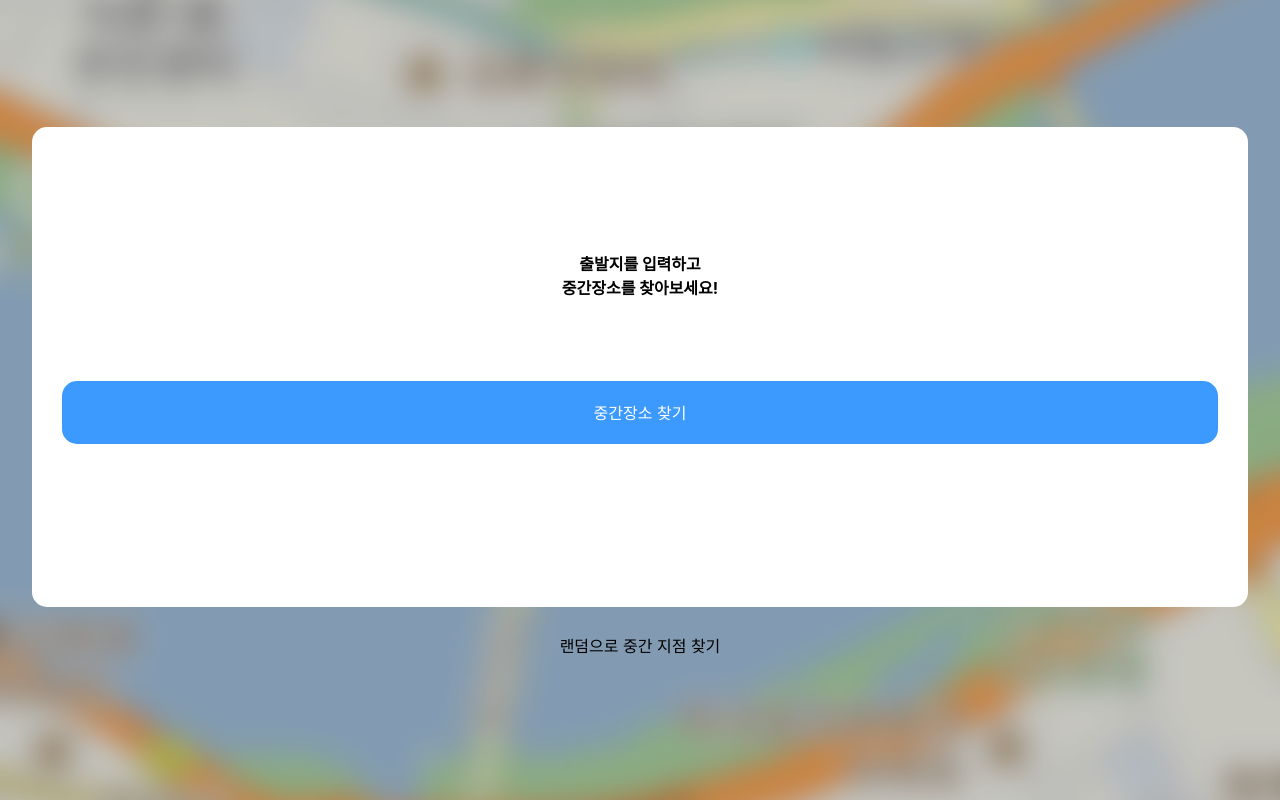
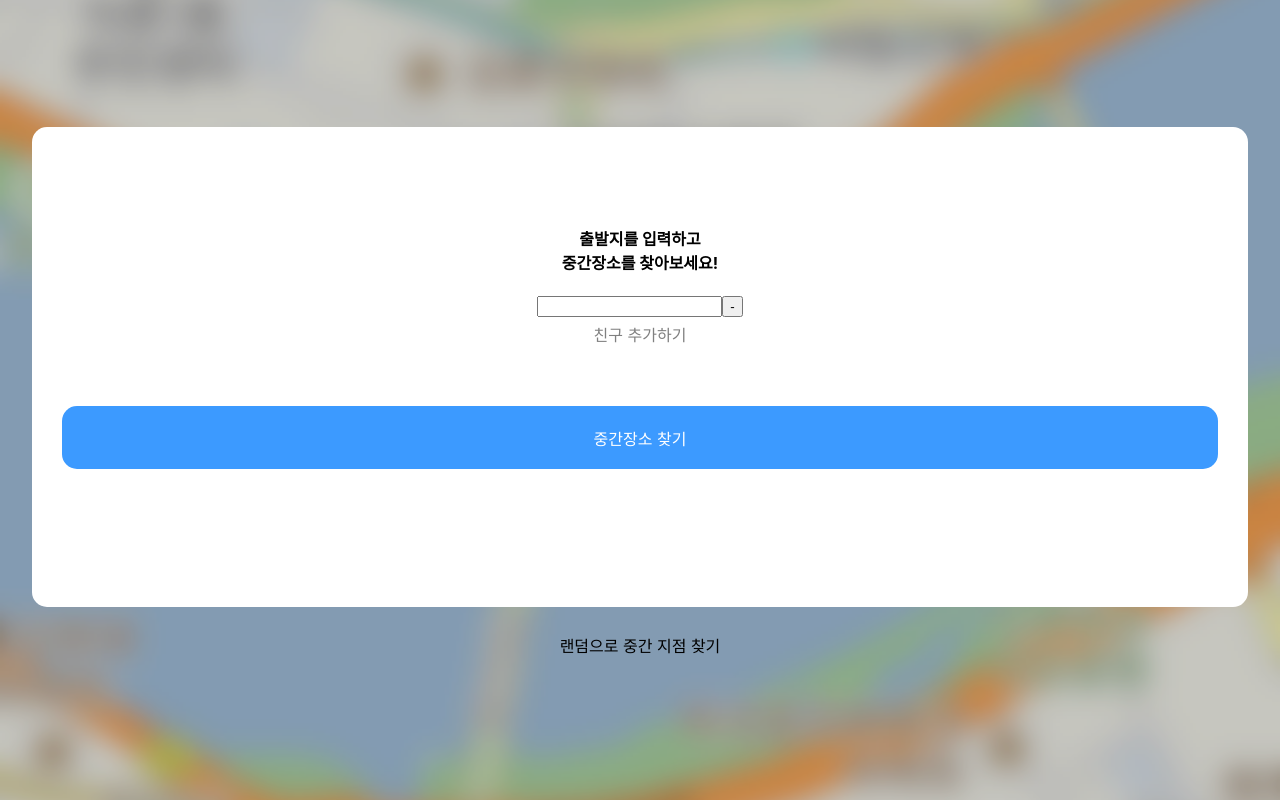
Before and after one commit to Team-Discipline/WeMeet_FrontEnd, a React (Create React App) app: page / in a window 1280 px wide. Built offline with nearby package versions, Linux system fonts and the light colour scheme.

Commit message:
PlusFriend

```diff
--- a/src/App.tsx
+++ b/src/App.tsx
@@ -1,13 +1,11 @@
 import React from 'react';
 import './App.css';
-import Background from './firstPage/atoms/Background';
-import InputBox from './firstPage/organisms/InputBox';
+import FirstPage from "./firstPage/pages/FirstPage";
 
 function App() {
     return (
         <div className="App">
-            <Background/>
-            <InputBox/>
+            <FirstPage/>
         </div>
     );
 }
--- a/src/firstPage/organisms/Friend.tsx
+++ b/src/firstPage/organisms/Friend.tsx
@@ -1,5 +1,6 @@
 import styled from "styled-components";
 import React, {useRef, useState} from "react";
+import PlusFriend from "./PlusFriend";
 
 interface Item {
     id: number;
@@ -43,25 +44,16 @@ const Friend = () => {
         <div>
             {inputItems.map((item, index) => (
                 <ItemBox key={index}>
-                    <div>라벨{index}</div>
                     <input
                         type="text"
                         className={`title-${index}`}
                         onChange={(e) => handleChange(e, index)}
                         value={item.location}
                     />
-
-                    {index === 0 && item.location.length < 4 && (
-                        <button onClick={addItem}> + </button>
-                    )}
-
-                    {index > 0 && inputItems[index - 1].location ? (
-                        <button onClick={() => deleteItem(item.id)}> - </button>
-                    ) : (
-                        ""
-                    )}
+                    <button onClick={() => deleteItem(item.id)}> -</button>
                 </ItemBox>
             ))}
+            <PlusFriend addItem={addItem}/>
         </div>
     );
 };
--- a/src/firstPage/organisms/InputBox.tsx
+++ b/src/firstPage/organisms/InputBox.tsx
@@ -3,6 +3,7 @@ import styled from 'styled-components';
 import RandomLocation from "./RandomLocation";
 import Title from "../atoms/Title";
 import WhiteBoxButton from "../atoms/WhiteBoxButton";
+import Friend from "./Friend";
 
 const Container = styled.div`
   width: 100%;
@@ -30,6 +31,7 @@ const InputBox = () => {
         <Container>
             <WhiteBox>
                 <Title/>
+                <Friend/>
                 <WhiteBoxButton/>
             </WhiteBox>
             <RandomLocation/>
--- a/src/firstPage/organisms/PlusFriend.tsx
+++ b/src/firstPage/organisms/PlusFriend.tsx
@@ -1,4 +1,8 @@
 import styled from "styled-components";
+
+interface Props {
+    addItem: any;
+}
 
 const Container = styled.div`
   width: 100%;
@@ -8,17 +12,19 @@ const Container = styled.div`
 
 const Span = styled.span`
   color: gray;
+  cursor: pointer;
 `;
 
-const PlusFriend = () => {
+const PlusFriend = ({addItem}: Props) => {
     const plusFriend = () => {
+        addItem();
+    };
 
-    }
     return (
         <Container>
-            <Span onClick={plusFriend}>
-                친구 추가하기
-            </Span>
+            <Span onClick={plusFriend}>친구 추가하기</Span>
         </Container>
-    )
-}
+    );
+};
+
+export default PlusFriend;
--- /dev/null
+++ b/src/firstPage/pages/FirstPage.tsx
@@ -0,0 +1,14 @@
+import Background from "../atoms/Background";
+import InputBox from "../organisms/InputBox";
+import React from "react";
+
+const FirstPage = () => {
+    return (
+        <div>
+            <Background/>
+            <InputBox/>
+        </div>
+    )
+}
+
+export default FirstPage;
```
